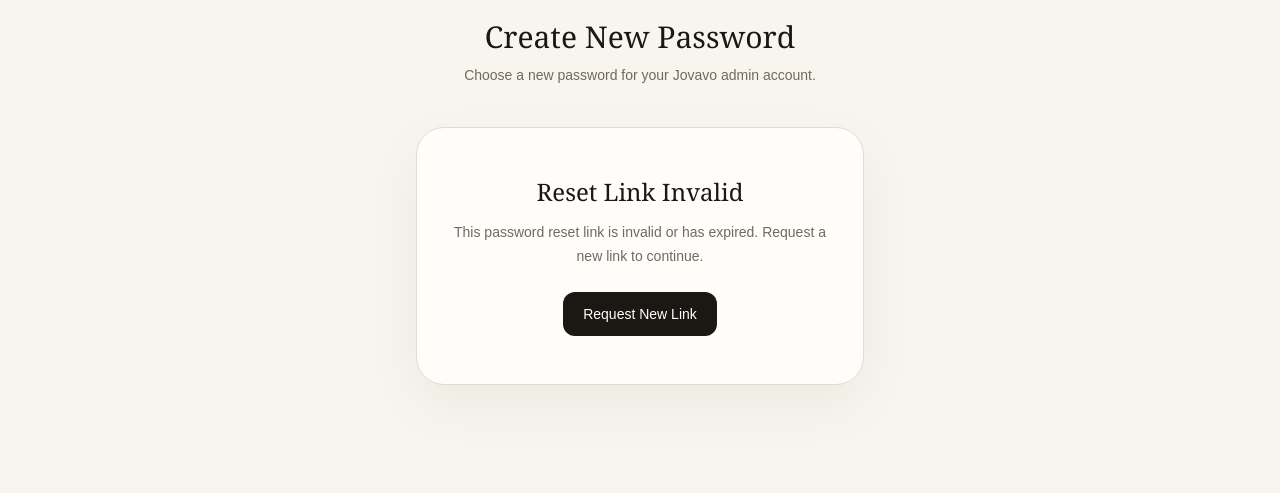
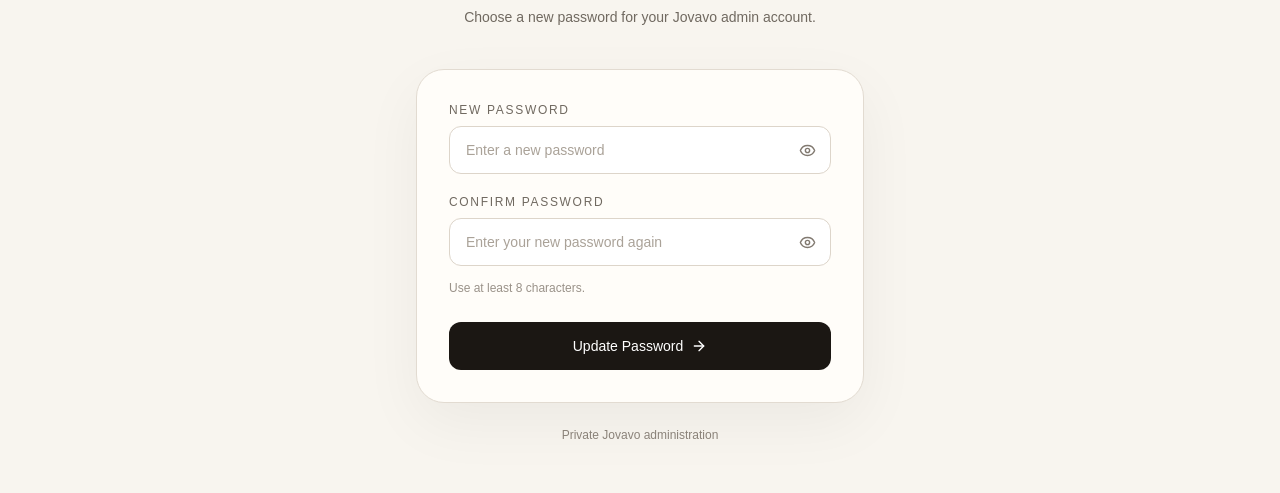
Before and after one commit to Jovavoco/jovavo, a Next.js app: page /admin/reset-password in a window 1280 px wide. Shown: the part 266-759 px from the top of the page. Built offline with nearby package versions, Linux system fonts and the light colour scheme; no server answers.

Commit message:
Update page.tsx

```diff
--- a/app/admin/reset-password/page.tsx
+++ b/app/admin/reset-password/page.tsx
@@ -1,18 +1,18 @@
 "use client";
 
-import { useEffect, useState } from "react";
-import Link from "next/link";
+import { FormEvent, useEffect, useState } from "react";
 import { useRouter } from "next/navigation";
+import { createClient } from "@/utils/supabase/client";
 import {
-  CheckCircle2,
+  ArrowRight,
+  Check,
   Eye,
   EyeOff,
   Loader2,
   LockKeyhole,
 } from "lucide-react";
-import { createClient } from "@/utils/supabase/client";
 
-export default function ResetPasswordPage() {
+export default function AdminResetPasswordPage() {
   const router = useRouter();
   const supabase = createClient();
 
@@ -23,40 +23,76 @@ export default function ResetPasswordPage() {
   const [showConfirmPassword, setShowConfirmPassword] = useState(false);
 
   const [checkingSession, setCheckingSession] = useState(true);
-  const [validSession, setValidSession] = useState(false);
   const [loading, setLoading] = useState(false);
+
+  const [error, setError] = useState("");
   const [success, setSuccess] = useState(false);
-  const [error, setError] = useState("");
+
+  /* =======================================================
+     CHECK PASSWORD RECOVERY SESSION
+  ======================================================= */
 
   useEffect(() => {
     let mounted = true;
 
-    async function checkRecoverySession() {
+    async function checkSession() {
+      try {
         const {
           data: { session },
         } = await supabase.auth.getSession();
 
-      if (!mounted) return;
-
-      if (session) {
-        setValidSession(true);
+        if (!mounted) {
+          return;
         }
 
+        /*
+         * Supabase normally establishes a recovery session
+         * before or while loading this page.
+         *
+         * We don't immediately reject a missing session because
+         * the auth event can arrive just after the initial render.
+         */
+        if (session) {
+          setCheckingSession(false);
+          return;
+        }
+
+        const timeout = window.setTimeout(() => {
+          if (mounted) {
             setCheckingSession(false);
           }
+        }, 1200);
 
-    checkRecoverySession();
+        return () => {
+          window.clearTimeout(timeout);
+        };
+      } catch (err) {
+        console.error("Unable to check recovery session:", err);
+
+        if (mounted) {
+          setCheckingSession(false);
+        }
+      }
+    }
 
     const {
       data: { subscription },
     } = supabase.auth.onAuthStateChange((event, session) => {
-      if (!mounted) return;
+      if (!mounted) {
+        return;
+      }
 
-      if (event === "PASSWORD_RECOVERY" || session) {
-        setValidSession(true);
+      if (
+        event === "PASSWORD_RECOVERY" ||
+        event === "SIGNED_IN" ||
+        session
+      ) {
         setCheckingSession(false);
+        setError("");
       }
     });
+
+    checkSession();
 
     return () => {
       mounted = false;
@@ -64,60 +100,175 @@ export default function ResetPasswordPage() {
     };
   }, [supabase]);
 
-  async function handleSubmit(e: React.FormEvent<HTMLFormElement>) {
+  /* =======================================================
+     UPDATE PASSWORD
+  ======================================================= */
+
+  async function handleSubmit(e: FormEvent<HTMLFormElement>) {
     e.preventDefault();
+
+    if (loading) {
+      return;
+    }
 
     setError("");
 
     if (password.length < 8) {
-      setError("Password must be at least 8 characters.");
+      setError("Your password must be at least 8 characters long.");
       return;
     }
 
     if (password !== confirmPassword) {
-      setError("Passwords do not match.");
+      setError("The passwords do not match.");
       return;
     }
 
     setLoading(true);
+
+    try {
+      /*
+       * Make sure a recovery session exists before changing
+       * the password.
+       */
+      const {
+        data: { session },
+        error: sessionError,
+      } = await supabase.auth.getSession();
+
+      if (sessionError) {
+        console.error("Recovery session error:", sessionError);
+      }
+
+      if (!session) {
+        setError(
+          "This password reset link is invalid or has expired. Please request a new reset link."
+        );
+        return;
+      }
 
       const { error: updateError } = await supabase.auth.updateUser({
         password,
       });
 
       if (updateError) {
+        console.error("Password update error:", updateError);
+
         setError(updateError.message);
-      setLoading(false);
         return;
       }
 
       setSuccess(true);
+      setPassword("");
+      setConfirmPassword("");
+    } catch (err) {
+      console.error("Password reset error:", err);
+
+      setError(
+        "Something went wrong while updating your password. Please request a new reset link and try again."
+      );
+    } finally {
       setLoading(false);
+    }
+  }
 
-    setTimeout(() => {
-      router.replace("/admin/login");
-    }, 1500);
-  }
+  /* =======================================================
+     LOADING
+  ======================================================= */
 
   if (checkingSession) {
     return (
-      <main className="flex min-h-screen items-center justify-center bg-[#f8f5ef]">
-        <Loader2 size={24} className="animate-spin text-[#1b1713]" />
+      <main className="min-h-screen bg-[#f8f5ef] px-5 py-10">
+        <div className="mx-auto flex min-h-[calc(100vh-5rem)] max-w-md items-center justify-center">
+          <div className="text-center">
+            <Loader2
+              size={24}
+              className="mx-auto animate-spin text-[#1b1713]"
+            />
+
+            <p className="mt-4 text-sm text-[#706960]">
+              Verifying reset link...
+            </p>
+          </div>
+        </div>
       </main>
     );
   }
+
+  /* =======================================================
+     SUCCESS
+  ======================================================= */
+
+  if (success) {
+    return (
+      <main className="min-h-screen bg-[#f8f5ef] px-5 py-10">
+        <div className="mx-auto flex min-h-[calc(100vh-5rem)] max-w-md items-center">
+          <div className="w-full">
+            <div className="mb-10 text-center">
+              <a
+                href="/"
+                className="font-serif text-[24px] tracking-[0.18em] text-[#1b1713]"
+              >
+                JOVAVO
+              </a>
+            </div>
+
+            <div className="rounded-[28px] border border-[#e2dbd1] bg-[#fffdf9] p-7 text-center shadow-[0_20px_60px_rgba(27,23,19,0.05)] sm:p-9">
+              <div className="mx-auto flex h-12 w-12 items-center justify-center rounded-full bg-[#1b1713] text-white">
+                <Check size={19} />
+              </div>
+
+              <h1 className="mt-5 font-serif text-3xl text-[#1b1713]">
+                Password Updated
+              </h1>
+
+              <p className="mx-auto mt-3 max-w-sm text-sm leading-6 text-[#706960]">
+                Your Jovavo admin password has been changed successfully.
+                You can now sign in using your new password.
+              </p>
+
+              <button
+                type="button"
+                onClick={async () => {
+                  /*
+                   * End the temporary recovery session so the
+                   * user goes through the normal admin login.
+                   */
+                  await supabase.auth.signOut();
+
+                  router.replace("/admin/login");
+                  router.refresh();
+                }}
+                className="mt-7 flex h-12 w-full items-center justify-center gap-2 rounded-xl bg-[#1b1713] px-5 text-sm font-medium text-white transition hover:bg-[#302923]"
+              >
+                Go to Admin Login
+                <ArrowRight size={16} />
+              </button>
+            </div>
+
+            <p className="mt-6 text-center text-xs text-[#8a8279]">
+              Private Jovavo administration
+            </p>
+          </div>
+        </div>
+      </main>
+    );
+  }
+
+  /* =======================================================
+     RESET FORM
+  ======================================================= */
 
   return (
     <main className="min-h-screen bg-[#f8f5ef] px-5 py-10">
       <div className="mx-auto flex min-h-[calc(100vh-5rem)] max-w-md items-center">
         <div className="w-full">
           <div className="mb-10 text-center">
-            <Link
+            <a
               href="/"
               className="font-serif text-[24px] tracking-[0.18em] text-[#1b1713]"
             >
               JOVAVO
-            </Link>
+            </a>
 
             <div className="mx-auto mt-8 flex h-12 w-12 items-center justify-center rounded-full border border-[#ded7cd] bg-[#fffdf9]">
               <LockKeyhole
@@ -136,48 +287,13 @@ export default function ResetPasswordPage() {
             </p>
           </div>
 
-          <div className="rounded-[28px] border border-[#e2dbd1] bg-[#fffdf9] p-6 shadow-[0_20px_60px_rgba(27,23,19,0.05)] sm:p-8">
-            {success ? (
-              <div className="py-5 text-center">
-                <div className="mx-auto flex h-12 w-12 items-center justify-center rounded-full bg-[#f1ece3]">
-                  <CheckCircle2
-                    size={22}
-                    strokeWidth={1.5}
-                    className="text-[#1b1713]"
-                  />
-                </div>
-
-                <h2 className="mt-5 font-serif text-2xl text-[#1b1713]">
-                  Password Updated
-                </h2>
-
-                <p className="mt-3 text-sm text-[#706960]">
-                  Taking you back to the admin login...
-                </p>
-              </div>
-            ) : !validSession ? (
-              <div className="py-4 text-center">
-                <h2 className="font-serif text-2xl text-[#1b1713]">
-                  Reset Link Invalid
-                </h2>
-
-                <p className="mt-3 text-sm leading-6 text-[#706960]">
-                  This password reset link is invalid or has expired. Request a
-                  new link to continue.
-                </p>
-
-                <Link
-                  href="/admin/forgot-password"
-                  className="mt-6 inline-flex h-11 items-center justify-center rounded-xl bg-[#1b1713] px-5 text-sm font-medium text-white"
+          <form
+            onSubmit={handleSubmit}
+            className="rounded-[28px] border border-[#e2dbd1] bg-[#fffdf9] p-6 shadow-[0_20px_60px_rgba(27,23,19,0.05)] sm:p-8"
           >
-                  Request New Link
-                </Link>
-              </div>
-            ) : (
-              <form onSubmit={handleSubmit}>
             <div>
               <label
-                    htmlFor="password"
+                htmlFor="new-password"
                 className="mb-2 block text-xs font-medium uppercase tracking-[0.14em] text-[#706960]"
               >
                 New Password
@@ -185,28 +301,29 @@ export default function ResetPasswordPage() {
 
               <div className="relative">
                 <input
-                      id="password"
+                  id="new-password"
                   type={showPassword ? "text" : "password"}
                   autoComplete="new-password"
                   required
+                  minLength={8}
                   value={password}
                   onChange={(e) => setPassword(e.target.value)}
-                      placeholder="Enter new password"
+                  placeholder="Enter a new password"
                   className="h-12 w-full rounded-xl border border-[#ddd5ca] bg-white px-4 pr-12 text-sm text-[#1b1713] outline-none transition placeholder:text-[#aaa298] focus:border-[#1b1713]"
                 />
 
                 <button
                   type="button"
                   onClick={() => setShowPassword((current) => !current)}
-                      className="absolute right-4 top-1/2 -translate-y-1/2 text-[#8a8279]"
+                  className="absolute right-0 top-0 flex h-12 w-12 items-center justify-center text-[#817970] transition hover:text-[#1b1713]"
                   aria-label={
                     showPassword ? "Hide password" : "Show password"
                   }
                 >
                   {showPassword ? (
-                        <EyeOff size={18} />
+                    <EyeOff size={17} />
                   ) : (
-                        <Eye size={18} />
+                    <Eye size={17} />
                   )}
                 </button>
               </div>
@@ -214,7 +331,7 @@ export default function ResetPasswordPage() {
 
             <div className="mt-5">
               <label
-                    htmlFor="confirmPassword"
+                htmlFor="confirm-password"
                 className="mb-2 block text-xs font-medium uppercase tracking-[0.14em] text-[#706960]"
               >
                 Confirm Password
@@ -222,13 +339,14 @@ export default function ResetPasswordPage() {
 
               <div className="relative">
                 <input
-                      id="confirmPassword"
+                  id="confirm-password"
                   type={showConfirmPassword ? "text" : "password"}
                   autoComplete="new-password"
                   required
+                  minLength={8}
                   value={confirmPassword}
                   onChange={(e) => setConfirmPassword(e.target.value)}
-                      placeholder="Confirm new password"
+                  placeholder="Enter your new password again"
                   className="h-12 w-full rounded-xl border border-[#ddd5ca] bg-white px-4 pr-12 text-sm text-[#1b1713] outline-none transition placeholder:text-[#aaa298] focus:border-[#1b1713]"
                 />
 
@@ -237,7 +355,7 @@ export default function ResetPasswordPage() {
                   onClick={() =>
                     setShowConfirmPassword((current) => !current)
                   }
-                      className="absolute right-4 top-1/2 -translate-y-1/2 text-[#8a8279]"
+                  className="absolute right-0 top-0 flex h-12 w-12 items-center justify-center text-[#817970] transition hover:text-[#1b1713]"
                   aria-label={
                     showConfirmPassword
                       ? "Hide password"
@@ -245,16 +363,20 @@ export default function ResetPasswordPage() {
                   }
                 >
                   {showConfirmPassword ? (
-                        <EyeOff size={18} />
+                    <EyeOff size={17} />
                   ) : (
-                        <Eye size={18} />
+                    <Eye size={17} />
                   )}
                 </button>
               </div>
             </div>
 
+            <p className="mt-3 text-xs leading-5 text-[#9a9289]">
+              Use at least 8 characters.
+            </p>
+
             {error && (
-                  <div className="mt-5 rounded-xl border border-red-200 bg-red-50 px-4 py-3 text-sm text-red-700">
+              <div className="mt-5 rounded-xl border border-red-200 bg-red-50 px-4 py-3 text-sm leading-6 text-red-700">
                 {error}
               </div>
             )}
@@ -267,15 +389,20 @@ export default function ResetPasswordPage() {
               {loading ? (
                 <>
                   <Loader2 size={16} className="animate-spin" />
-                      Updating...
+                  Updating Password...
                 </>
               ) : (
-                    "Update Password"
+                <>
+                  Update Password
+                  <ArrowRight size={16} />
+                </>
               )}
             </button>
           </form>
-            )}
-          </div>
+
+          <p className="mt-6 text-center text-xs text-[#8a8279]">
+            Private Jovavo administration
+          </p>
         </div>
       </div>
     </main>
```
Lines whose indentation alone changed are shown as unchanged.
